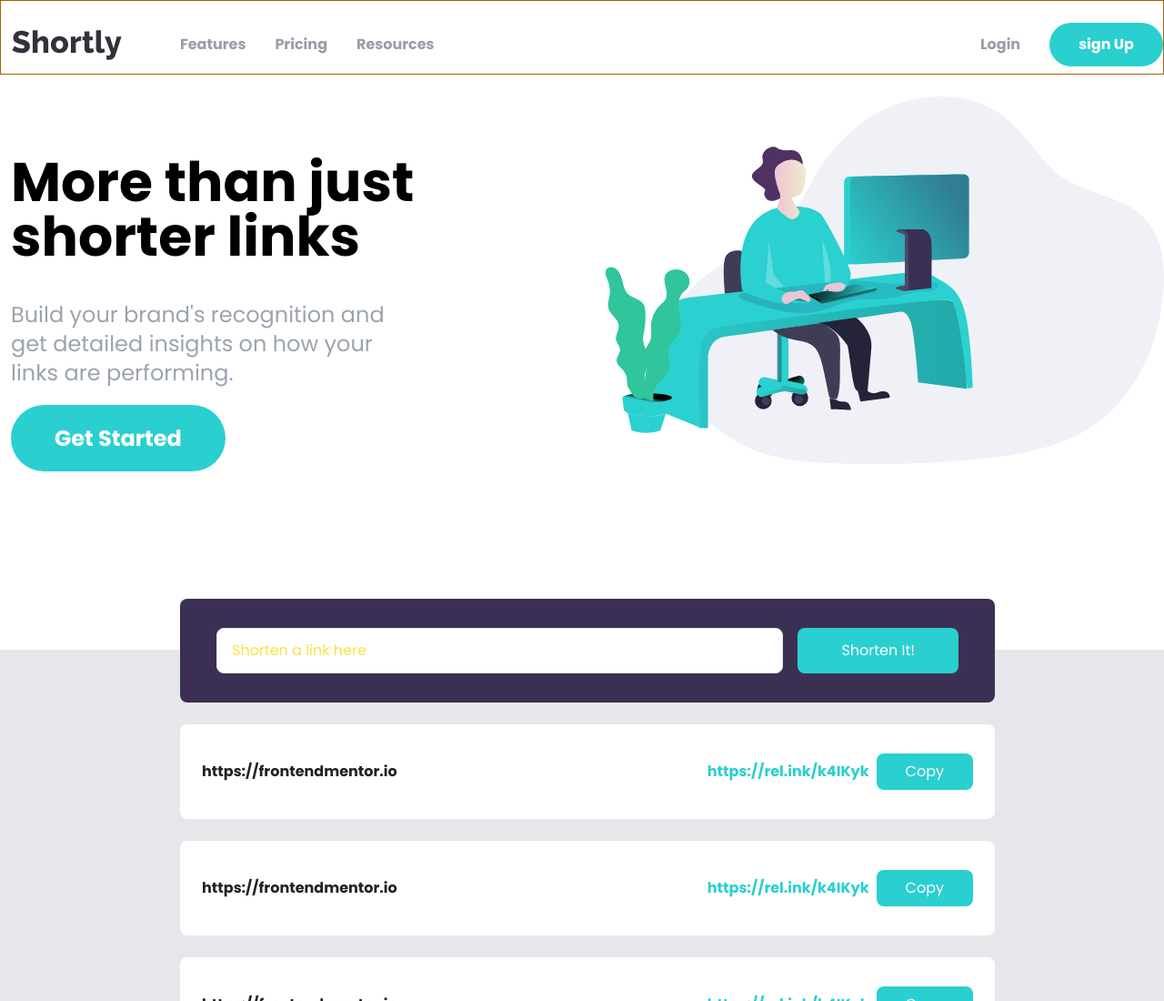
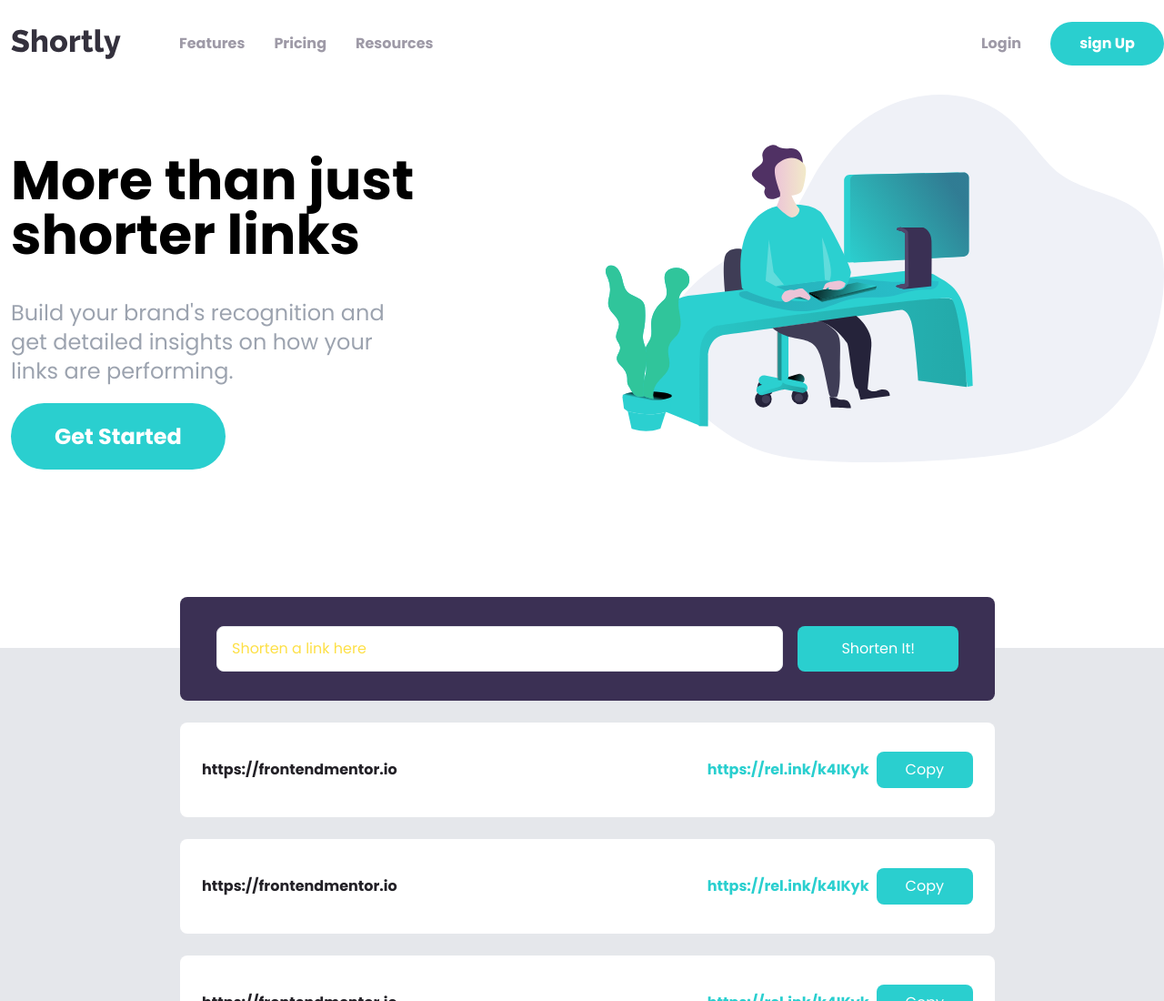
Before and after one commit to syedfaheem27/shortly-website, a plain HTML site: page src/index.html in a window 1280 px wide. Shown: the top 1100 px of the page at 91% size. Drawn offline with Linux system fonts and the light colour scheme.

Commit message:
Remove border on Nav bar

```diff
--- a/src/index.html
+++ b/src/index.html
@@ -22,7 +22,7 @@
   <body>
     <!-- The Nav Container -->
     <nav
-      class="relative flex justify-between items-center container mx-auto pt-6 pl-3 pb-2 border border-yellow-700"
+      class="relative flex justify-between items-center container mx-auto pt-6 pl-3 pb-2"
     >
       <!-- The Nav-Items-->
       <!-- Item-1 -->
```
